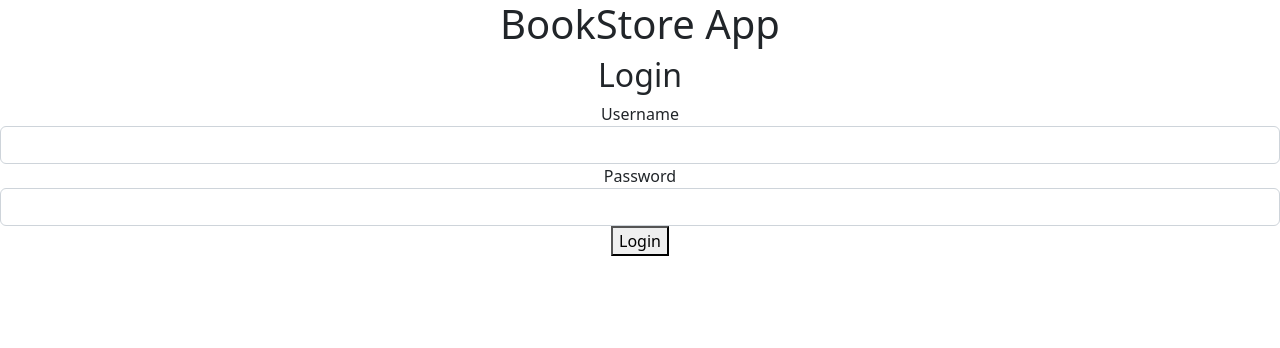
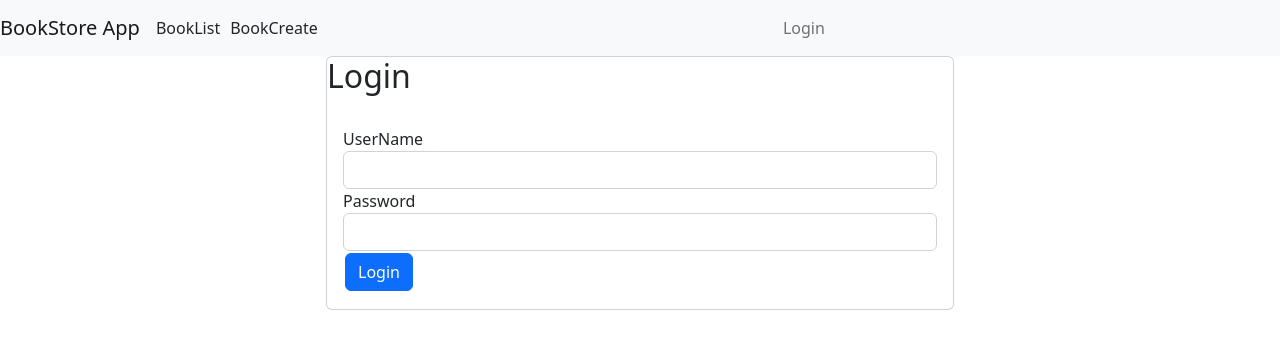
Before and after one commit to ccrcrma/frontend-bookstore, a React (Create React App) app: page /login in a window 1280 px wide. Shown: the top 348 px of the page. Built offline with nearby package versions, Linux system fonts and the light colour scheme.

Commit message:
authentication completed

```diff
--- a/db.json
+++ b/db.json
@@ -119,6 +119,12 @@
       "publishedDate": "2023-10-30",
       "genre": "5",
       "id": 23
+    },
+    {
+      "name": "Hello World",
+      "publishedDate": "2023-10-06",
+      "genre": "5",
+      "id": 24
     }
   ]
 }
--- a/src/App.js
+++ b/src/App.js
@@ -10,19 +10,38 @@ import "react-toastify/dist/ReactToastify.css";
 import ProtectedRoute from "./ProtectedRoute";
 import LoginForm from "./LoginForm";
 import AuthService from "./services/AuthService";
+import Navbar from "./Navbar";
+import { useState } from "react";
+function App() {
+  const [isAuthenticated, setIsAuthenticated] = useState(
+    new AuthService().isAuthenticated()
+  );
+  console.log(new AuthService().isAuthenticated());
 
-function App() {
+  const handleLogout = () => {
+    // Implement your logout logic here, e.g., clear tokens or session
+    new AuthService().logout();
+  };
   return (
     <div className="App">
-      <h1>BookStore App</h1>
       <BrowserRouter>
+        <Navbar isAuthenticated={isAuthenticated} handleLogout={handleLogout} />
         <Routes>
           <Route
             exact
             path="/login"
-            element={<LoginForm authService={AuthService} />}
+            element={
+              <LoginForm
+                authService={AuthService}
+                setAuthenticated={setIsAuthenticated}
+              />
+            }
           />
-          <Route path="/" element={<BookListing />} />
+
+          <Route path="/book/list" element={<ProtectedRoute />}>
+            <Route path="/book/list" element={<BookListing />} />
+          </Route>
+
           <Route exact path="/book/create" element={<ProtectedRoute />}>
             <Route exact path="/book/create" element={<BookCreate />} />
           </Route>
--- a/src/BookListing.js
+++ b/src/BookListing.js
@@ -79,7 +79,7 @@ const BookListing = () => {
           </div>
           <div className="card-body  border">
             <div className="divbtn">
-              <Link to="book/create" className="btn btn-success">
+              <Link to="/book/create" className="btn btn-success">
                 Add New (+)
               </Link>
             </div>
--- a/src/LoginForm.js
+++ b/src/LoginForm.js
@@ -1,24 +1,25 @@
 // src/components/LoginForm.js
 import React, { useState } from "react";
 import { useNavigate } from "react-router-dom";
+import { useForm, Controller } from "react-hook-form";
 
-function LoginForm({ authService }) {
-  const [formData, setFormData] = useState({ username: "", password: "" });
+function LoginForm({ authService, setAuthenticated }) {
+  const { handleSubmit, control, formState } = useForm({
+    defaultValues: {
+      username: "",
+      password: "",
+    },
+  });
   const navigate = useNavigate();
 
-  const handleChange = (e) => {
-    const { name, value } = e.target;
-    setFormData({ ...formData, [name]: value });
-  };
-
-  const handleSubmit = async (e) => {
-    e.preventDefault();
+  const onSubmit = async (loginData) => {
     try {
-      const { username, password } = formData;
-      const token = await new authService().login(username, password);
+      console.log(loginData);
+      const token = await new authService().login({ ...loginData });
       if (token) {
         // Redirect to a protected route or dashboard
-        navigate("/dashboard");
+        setAuthenticated(true);
+        navigate("/book/list");
       }
     } catch (error) {
       console.error("Login failed:", error);
@@ -26,31 +27,79 @@ function LoginForm({ authService }) {
   };
 
   return (
+    <div className="row">
+      <div className="offset-lg-3 col-lg-6">
+        <div className="card" style={{ textAlign: "left" }}>
+          <div className="card-title">
+            <h2>Login</h2>
+          </div>
+          <div className="card-body">
+            <div className="row">
+              <div className="col-lg-12">
+                <div className="form-group">
+                  <form onSubmit={handleSubmit(onSubmit)}>
+                    <div className="col-lg-12">
+                      <div className="form-group">
+                        <label>UserName</label>
+                        <Controller
+                          name="username"
+                          control={control}
+                          rules={{ required: "username is required" }}
+                          class="form-control"
+                          render={({ field }) => (
                             <div>
-      <h2>Login</h2>
-      <form onSubmit={handleSubmit}>
-        <div className="form-group">
-          <label>Username</label>
                               <input
-            className="form-control"
+                                {...field}
                                 type="text"
-            name="username"
-            value={formData.username}
-            onChange={handleChange}
+                                id="username"
+                                class="form-control"
+                              />
+                              {formState.errors.username && (
+                                <span className="error">
+                                  {formState.errors.username.message}
+                                </span>
+                              )}
+                            </div>
+                          )}
                         />
                       </div>
+                    </div>
+                    <div className="col-lg-12">
                       <div className="form-group">
                         <label>Password</label>
+                        <Controller
+                          name="password"
+                          control={control}
+                          rules={{ required: "Password is required" }}
+                          class="form-control"
+                          render={({ field }) => (
+                            <div>
                               <input
-            className="form-control"
-            type="password"
-            name="password"
-            value={formData.password}
-            onChange={handleChange}
+                                {...field}
+                                type="text"
+                                id="password"
+                                class="form-control"
+                              />
+                              {formState.errors.password && (
+                                <span className="error">
+                                  {formState.errors.password.message}
+                                </span>
+                              )}
+                            </div>
+                          )}
                         />
                       </div>
-        <button type="submit">Login</button>
+                    </div>
+                    <button type="submit" className="btn btn-primary">
+                      Login
+                    </button>
                   </form>
+                </div>
+              </div>
+            </div>
+          </div>
+        </div>
+      </div>
     </div>
   );
 }
--- /dev/null
+++ b/src/Navbar.js
@@ -0,0 +1,58 @@
+import React from "react";
+import { Link } from "react-router-dom";
+
+function Navbar({ isAuthenticated, handleLogout }) {
+  return (
+    <>
+      <nav className="navbar navbar-expand-lg navbar-light bg-light ">
+        <div className="collapse navbar-collapse mr-auto ml-4">
+          <Link to="/" className="navbar-brand">
+            BookStore App
+          </Link>
+          <Link
+            to="/book/list"
+            className="nav-link"
+            style={{ marginRight: "10px" }}
+          >
+            BookList
+          </Link>
+          <Link
+            to="/book/create"
+            className="nav-link"
+            style={{ marginRight: "10px" }}
+          >
+            BookCreate
+          </Link>
+          <button
+            className="navbar-toggler"
+            type="button"
+            data-toggle="collapse"
+            data-target="#navbarNav"
+            aria-controls="navbarNav"
+            aria-expanded="false"
+            aria-label="Toggle navigation"
+          >
+            <span className="navbar-toggler-icon"></span>
+          </button>
+        </div>
+        <div className="collapse navbar-collapse" id="navbarNav">
+          <ul className="navbar-nav mr-auto">
+            <li className="nav-item">
+              {isAuthenticated ? (
+                <button className="btn btn-danger" onClick={handleLogout}>
+                  Logout
+                </button>
+              ) : (
+                <Link to="/login" className="nav-link">
+                  Login
+                </Link>
+              )}
+            </li>
+          </ul>
+        </div>
+      </nav>
+    </>
+  );
+}
+
+export default Navbar;
--- a/src/services/AuthService.js
+++ b/src/services/AuthService.js
@@ -3,8 +3,10 @@ class AuthService {
   constructor() {
     this.loginUrl = loginUrl;
   }
-  async login(username, password) {
+  async login({ username, password }) {
+    console.log(username, password);
     try {
+      console.log(username, password);
       const response = await fetch(`${this.loginUrl}`, {
         method: "POST",
         headers: {
```
Also changed, not shown: src/index.js (+7 -7 lines). Lines whose indentation alone changed are shown as unchanged.
